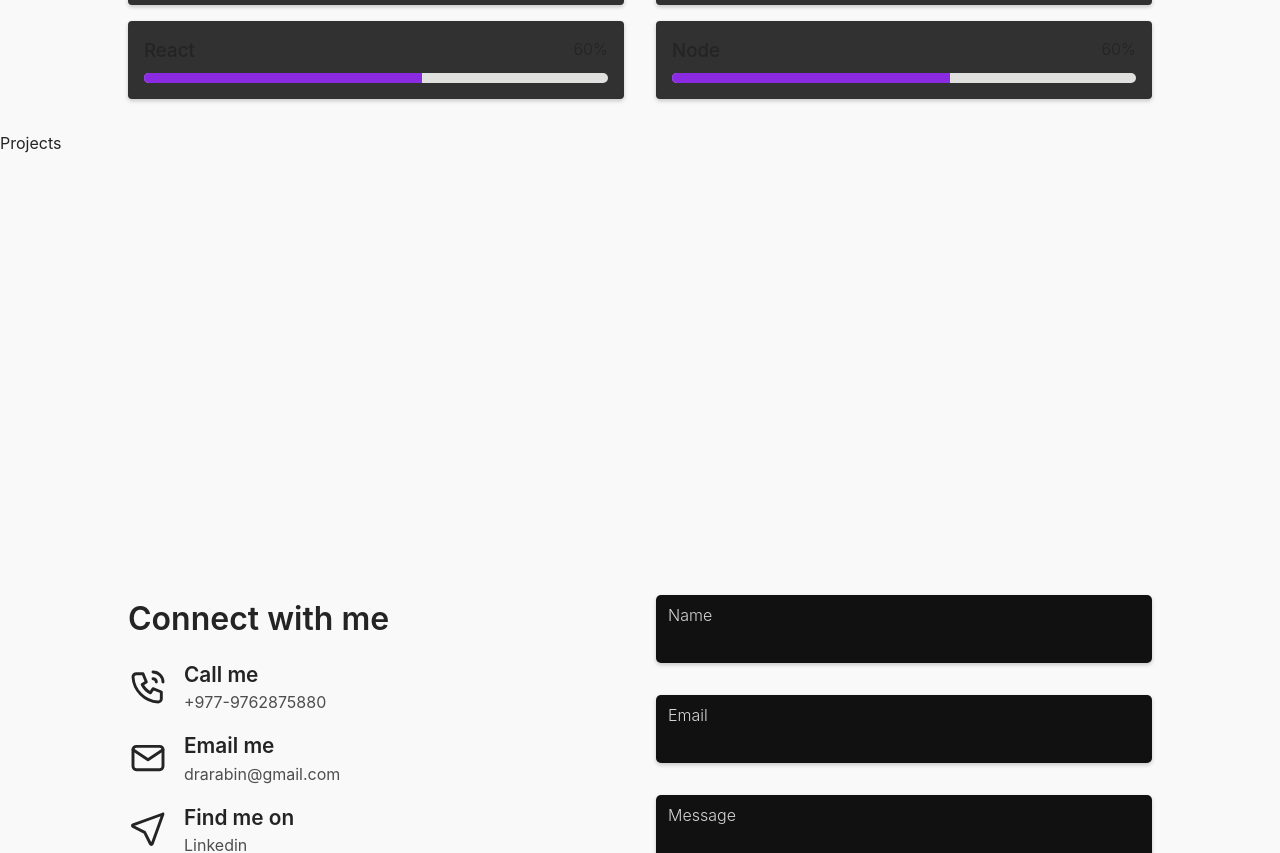
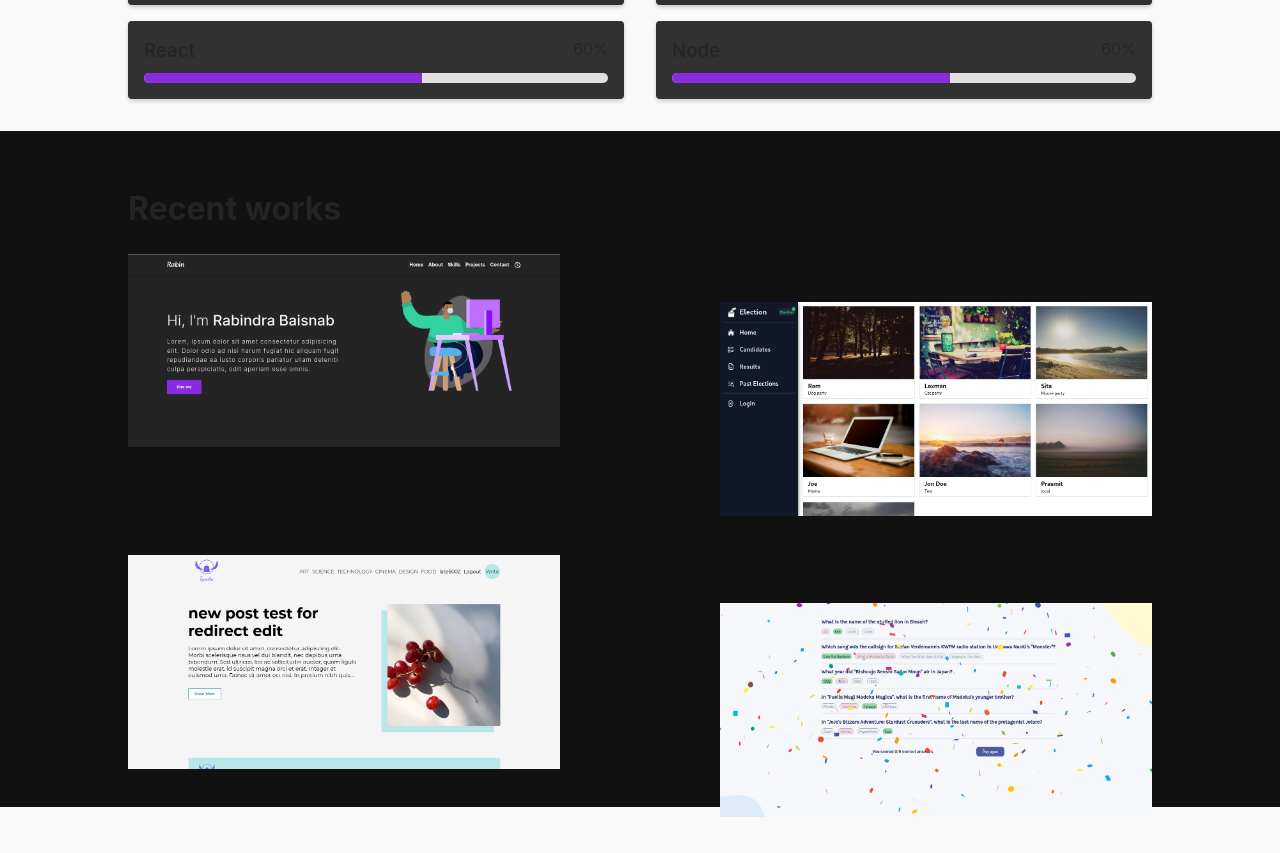
Before and after one commit to rabin245/portfolio-intern, a React (Vite) app: page / in a window 1280 px wide. Shown: the part 1477-2330 px from the top of the page. Built offline with nearby package versions, Linux system fonts and the light colour scheme; a web font is replaced by a local one.

Commit message:
add project cards

```diff
--- a/src/components/Card/Card.module.css
+++ b/src/components/Card/Card.module.css
@@ -60,3 +60,70 @@
 }
 
 /* projects card */
+
+.ProjectCard {
+  position: relative;
+  overflow: hidden;
+}
+
+.ProjectCard:nth-child(even) {
+  transform: translateY(3rem);
+}
+
+.ProjectCard__image {
+}
+
+.ProjectCard__image > img {
+  object-fit: cover;
+  width: 100%;
+}
+
+.ProjectCard__desc {
+  position: absolute;
+  top: 0;
+  left: 0;
+  width: 100%;
+  height: 100%;
+  opacity: 0.7;
+  background-color: #000;
+
+  display: flex;
+  flex-direction: column;
+  justify-content: center;
+  align-items: center;
+  gap: 1rem;
+
+  transform: translateX(-100%);
+  transition: transform 0.3s ease-in-out;
+}
+
+.ProjectCard:hover .ProjectCard__desc {
+  transform: translateX(0);
+}
+
+.ProjectCard__title {
+  font-size: 1.5rem;
+  font-weight: 300;
+  color: #fff;
+  margin: 0;
+}
+
+.ProjectCard__icons {
+  display: flex;
+  flex-direction: row;
+  gap: 1rem;
+}
+
+.ProjectCard__linkIcon {
+  border-radius: 50%;
+  border: 3px solid white;
+  padding: 0.5rem;
+  display: flex;
+  justify-content: center;
+  align-items: center;
+}
+
+.ProjectCard__linkIcon:hover {
+  background-color: #fff;
+  color: black;
+}
--- a/src/components/Card/index.jsx
+++ b/src/components/Card/index.jsx
@@ -1,5 +1,7 @@
 import ProgressBar from "../ProgressBar";
 import styles from "./Card.module.css";
+import LinkIcon from "../../assets/icons/LinkIcon";
+import GithubIcon from "../../assets/icons/GithubIcon";
 
 const AboutCard = ({ icon, title }) => {
   return (
@@ -22,20 +24,27 @@ const SkillCard = ({ title, completed }) => {
   );
 };
 
+const ProjectCardIcon = ({ icon, link }) => (
+  <a href={link} target="_blank" className={styles.ProjectCard__linkIcon}>
+    {icon}
+  </a>
+);
+
 const ProjectCard = ({ image, title, link, github }) => {
   return (
     <div className={styles.ProjectCard}>
       <div className={styles.ProjectCard__image}>
-        <img src={PortfolioImage} alt="project" />
+        <img src={image} alt="project" />
       </div>
 
       <div className={styles.ProjectCard__desc}>
-        <h3 className={styles.ProjectCard__title}>Project 1</h3>
+        <h3 className={styles.ProjectCard__title}>{title}</h3>
 
         <div className={styles.ProjectCard__icons}>
-          <a href="#">icon</a>
-
-          <a href="#">icon githubc</a>
+          {link?.length > 0 ? (
+            <ProjectCardIcon icon={<LinkIcon />} link={link} />
+          ) : null}
+          <ProjectCardIcon icon={<GithubIcon />} link={github} />
         </div>
       </div>
     </div>
--- a/src/pages/Projects/Projects.module.css
+++ b/src/pages/Projects/Projects.module.css
@@ -1,3 +1,14 @@
 .Projects {
-  height: 50vh;
+  /* height: 50vh; */
+  background-color: #121111;
 }
+
+.wrapper {
+  padding: 2rem 8rem;
+}
+
+.projects {
+  display: grid;
+  grid-template-columns: repeat(2, 1fr);
+  gap: 5rem 10rem;
+}
--- a/src/pages/Projects/index.jsx
+++ b/src/pages/Projects/index.jsx
@@ -1,9 +1,49 @@
 import styles from "./Projects.module.css";
+import PortfolioImage from "../../assets/images/project-portfolio.png";
+import ElectionDappImage from "../../assets/images/project-electiondapp.png";
+import BlogImage from "../../assets/images/project-blogapp.png";
+import QuizImage from "../../assets/images/project-quizzical.png";
+import { ProjectCard } from "../../components/Card";
 
 const Projects = ({ projectsRef }) => {
+  const projects = [
+    {
+      image: PortfolioImage,
+      title: "Portfolio",
+      github: "https://github.com/rabin245/portfolio-intern",
+    },
+    {
+      image: ElectionDappImage,
+      title: "Election Voting Dapp",
+      link: "https://electiondapp.onrender.com/",
+      github: "https://github.com/rabin245/election_ui#",
+    },
+    {
+      image: BlogImage,
+      title: "Blog App",
+      github: "https://github.com/rabin245/blog_app_frontend",
+    },
+    {
+      image: QuizImage,
+      title: "Quizzical",
+      link: "https://rabin245.github.io/quizzical/",
+      github: "https://github.com/rabin245/quizzical",
+    },
+  ];
+
   return (
     <div className={styles.Projects} ref={projectsRef}>
-      Projects
+      <div className={styles.wrapper}>
+        <div>
+          <h1 className={styles.title}>Recent works</h1>
+        </div>
+
+        <div className={styles.projects}>
+          {projects.map((project, index) => (
+            <ProjectCard key={index} {...project} />
+          ))}
+        </div>
+      </div>
     </div>
   );
 };
```
